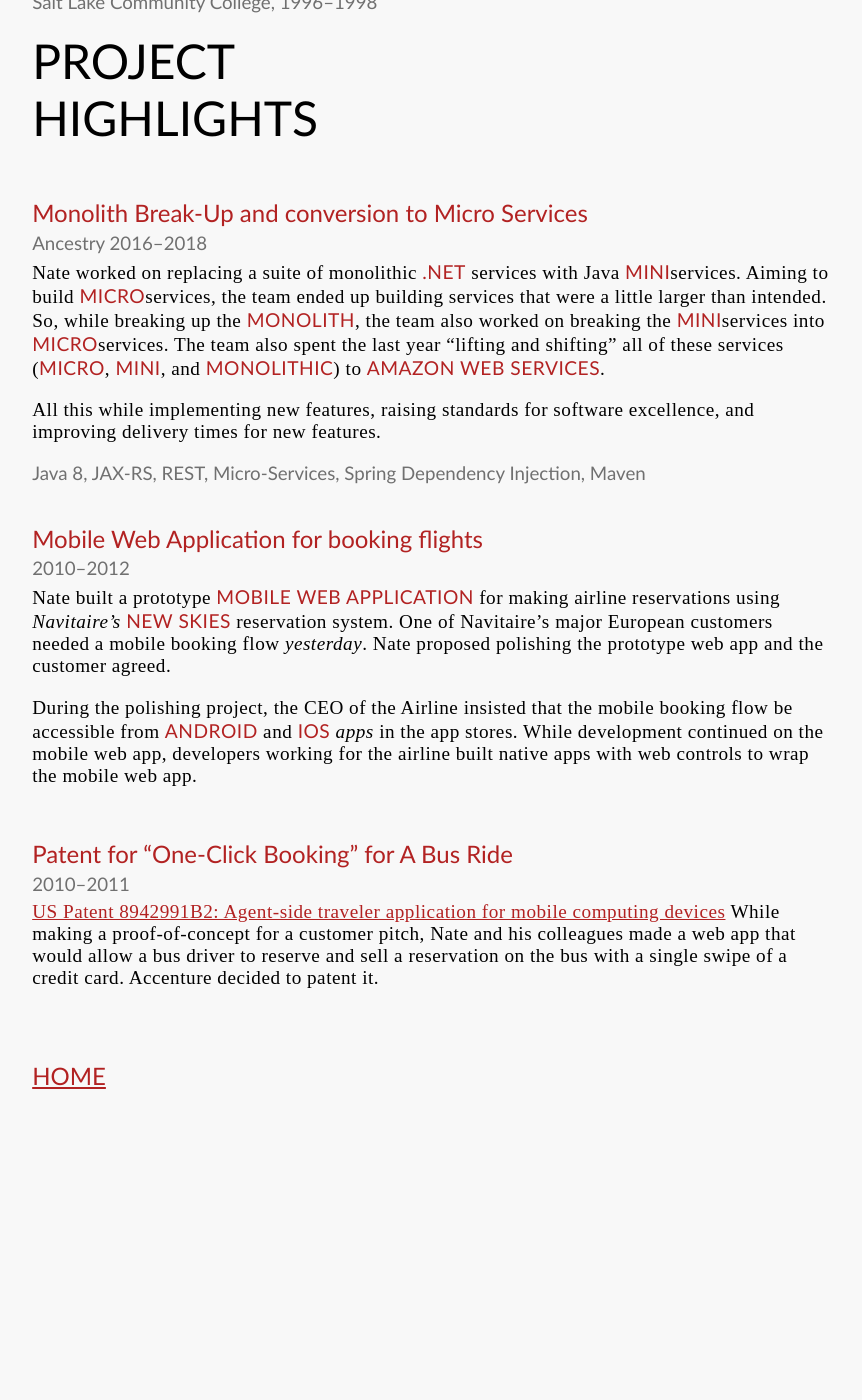
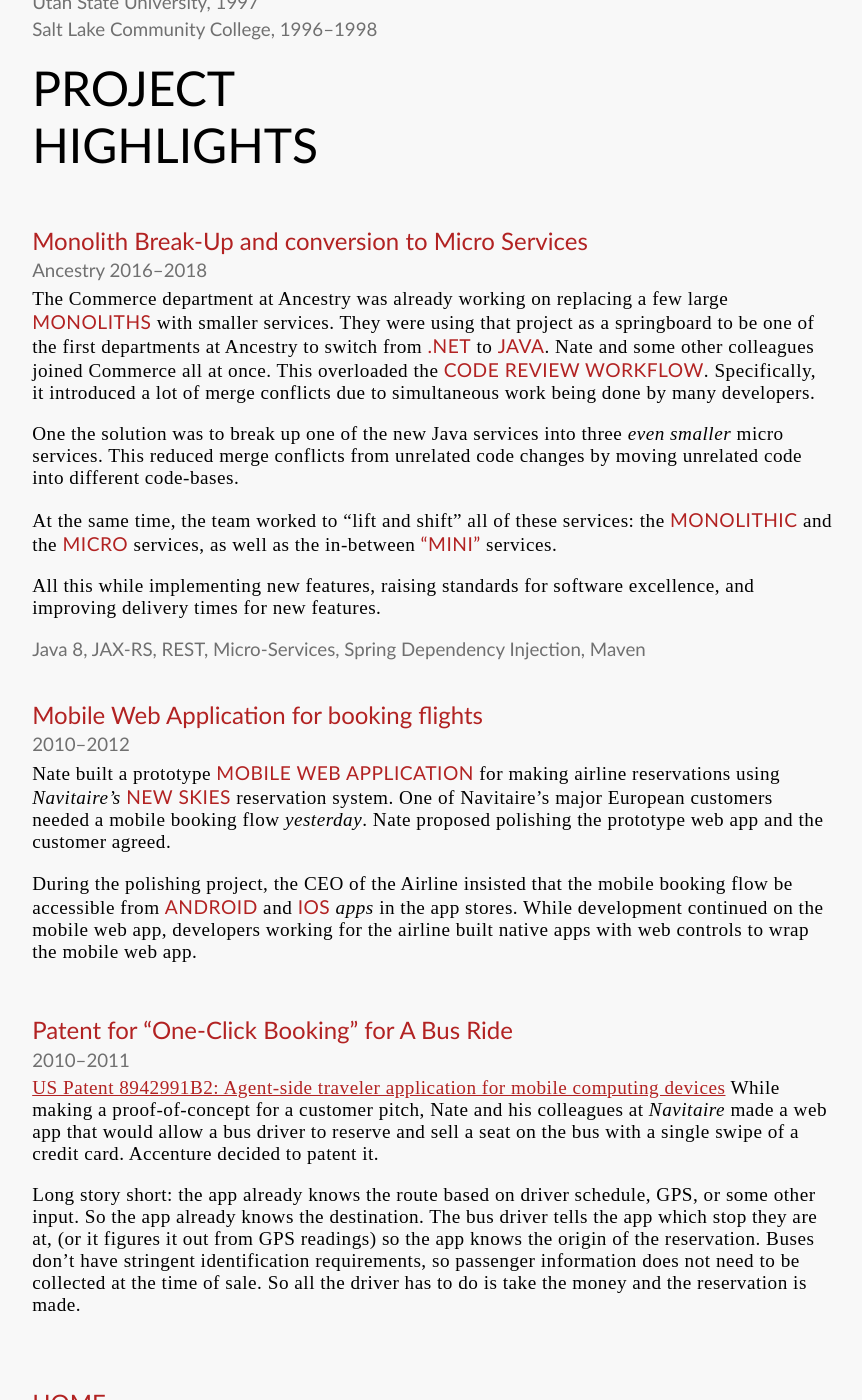
Before and after one commit to n8mob/n8mob.github.io, a Jekyll site: the page built from resume_small.md, in a window 1280 px wide and 1400 px high, scrolled down 2139 px. Shown: the whole window, without its empty margins (19-881 px from the left). Built offline with Jekyll 4.4.1, drawn with Linux system fonts in a browser that asks for light colours; before the commit the page ends 3266 px from its top, so only the background shows below that; some of the changed text lies outside the part shown.

Commit message:
Update small resume

```diff
--- a/resume_small.md
+++ b/resume_small.md
@@ -8,18 +8,19 @@
 # Expert Skills
 Professional Developer since 2002
 
-Nate has expert skills in **Java 8**, **HTTP**, **REST/HATEOS**, **C#**, **.NET**.
+Nate has expert skills in **Java 8**, **Web Services**, **C#**, and **.NET**.
 But his real passions are in the areas of:
 **Mobile Strategy**, and
 **Software Design** and **Architecture**
 
 # Proficiencies
-While he wouldn't claim to be an expert, Nate is proficient in **JAX-RS**, **ASP.NET MVC**, **Maven**, **Eclipse**, **IntelliJ IDEA**, **Visual Studio**, **NuGet**, **Microservices**, **Scrum**, **Lean Development**
+While he wouldn't claim to be an expert, Nate is proficient in **REST/HATEOS**, **JAX-RS**, **.NET Core**, **ASP.NET MVC**, **Maven**, **Eclipse**, **IntelliJ IDEA**, **Visual Studio**, **NuGet**, **Microservices**, **Scrum**, and **Lean Development**
 
 # Employment History
 
 ## MAGiE - Personal Project - Mobile Puzzle Game
 ### Nov 2018&ndash;Present
+### [magiegame.com](https://magiegame.com/magie/)
 **C# 7**, **.Net Core** on Mac, **NuGet**, **Component-Oriented Design**, **Apple App Store**, **Google Play Store**
 
 ## Senior Software Engineer, Ancestry Inc.
@@ -61,7 +62,11 @@
 
 ## Monolith Break-Up and conversion to Micro Services
 ### Ancestry 2016&ndash;2018
-Nate worked on replacing a suite of monolithic **.NET** services with Java **mini**&zwnj;services. Aiming to build **micro**&zwnj;services, the team ended up building services that were a little larger than intended. So, while breaking up the **monolith**, the team also worked on breaking the **mini**&zwnj;services into **micro**&zwnj;services. The team also spent the last year "lifting and shifting" all of these services (**micro**, **mini**, and **monolithic**) to **Amazon Web Services**.
+The Commerce department at Ancestry was already working on replacing a few large **monoliths** with smaller services. They were using that project as a springboard to be one of the first departments at Ancestry to switch from **.NET** to **Java**. Nate and some other colleagues joined Commerce all at once. This overloaded the **code review workflow**. Specifically, it introduced a lot of merge conflicts due to simultaneous work being done by many developers.
+
+One the solution was to break up one of the new Java services into three _even smaller_ micro services. This reduced merge conflicts from unrelated code changes by moving unrelated code into different code-bases.
+
+At the same time, the team worked to "lift and shift" all of these services: the **monolithic** and the **micro** services, as well as the in-between **"mini"** services.
 
 All this while implementing new features, raising standards for software excellence, and improving delivery times for new features.
 
@@ -76,4 +81,6 @@
 ## Patent for "One-Click Booking" for A Bus Ride
 ### 2010&ndash;2011
 [US Patent 8942991B2: Agent-side traveler application for mobile computing devices](https://patents.google.com/patent/US8942991B2/en)
-While making a proof-of-concept for a customer pitch, Nate and his colleagues made a web app that would allow a bus driver to reserve and sell a reservation on the bus with a single swipe of a credit card. Accenture decided to patent it.
+While making a proof-of-concept for a customer pitch, Nate and his colleagues at *Navitaire* made a web app that would allow a bus driver to reserve and sell a seat on the bus with a single swipe of a credit card. Accenture decided to patent it.
+
+Long story short: the app already knows the route based on driver schedule, GPS, or some other input. So the app already knows the destination. The bus driver tells the app which stop they are at, (or it figures it out from GPS readings) so the app knows the origin of the reservation. Buses don't have stringent identification requirements, so passenger information does not need to be collected at the time of sale. So all the driver has to do is take the money and the reservation is made.
```
Also changed, not shown: other parts of resume_small.md (+1 -1 lines), 1 other file.
